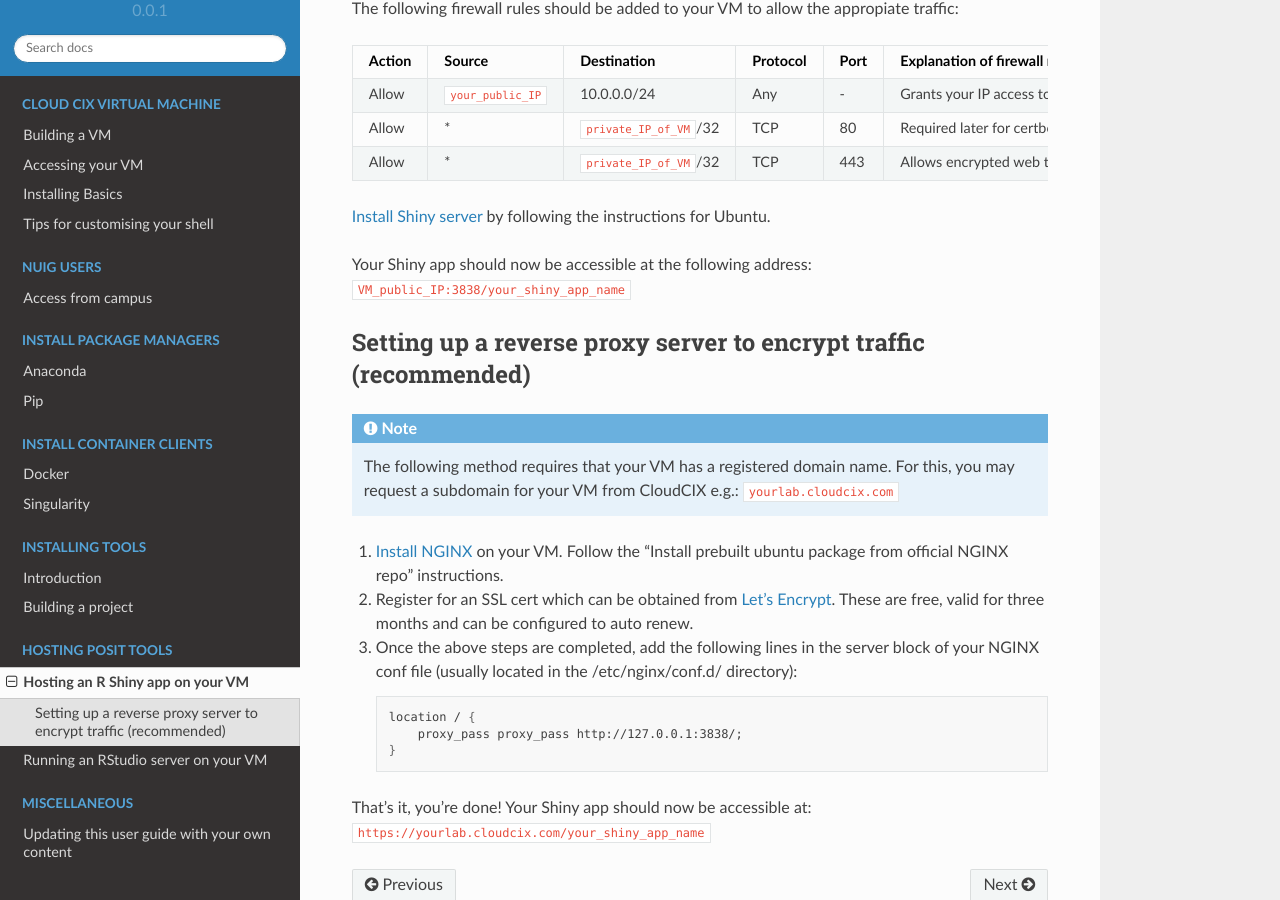
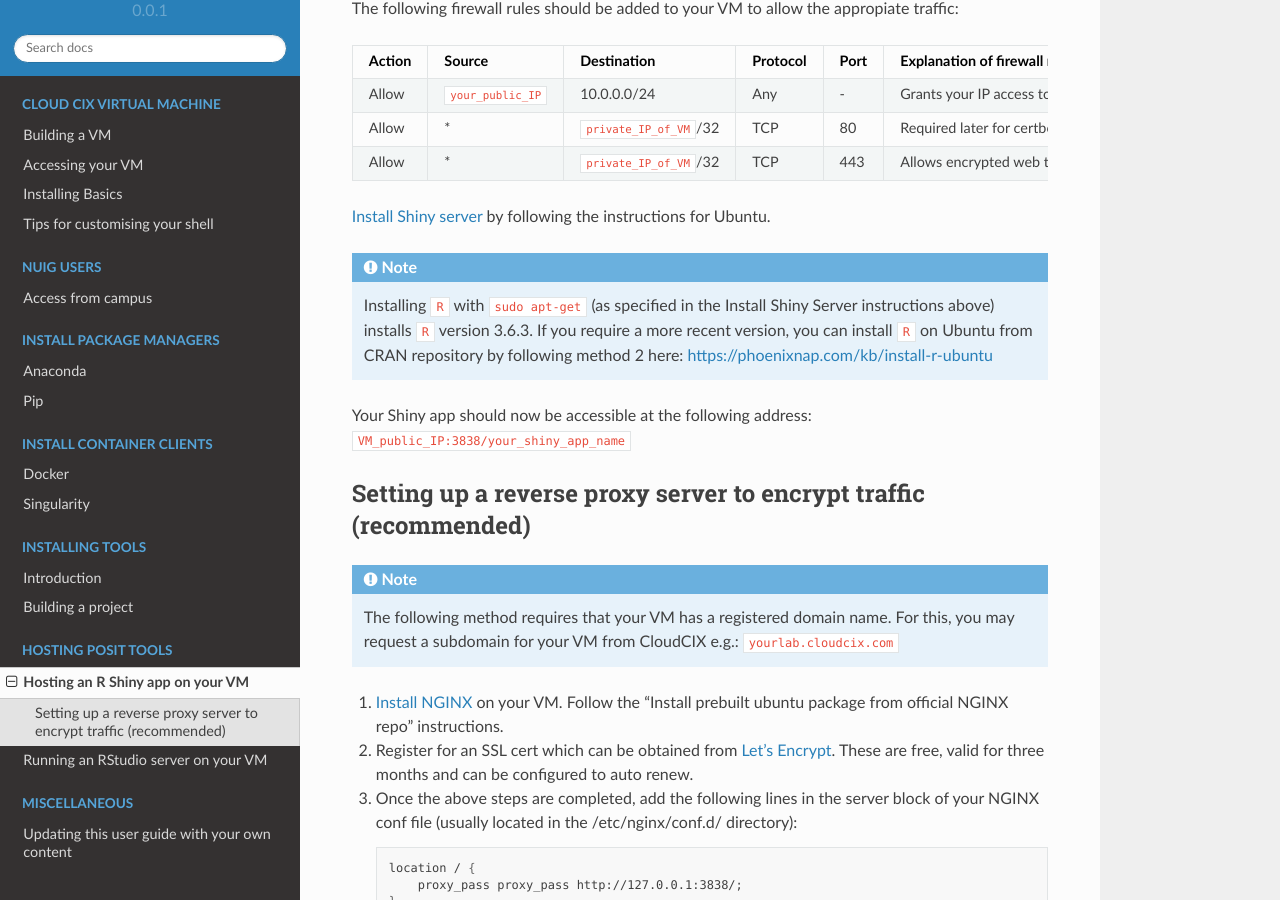
Before and after one commit to BarryDigby/Cloud_CIX, a Sphinx documentation site: the page built from docs/source/man_pages/hosting_rshiny_app.rst, in a window 1280 px wide and 900 px high, scrolled down 307 px. Built offline with Sphinx 7.4.7 and the Read the Docs theme 2.0.0, drawn with Linux system fonts in a browser that asks for light colours.

Commit message:
Updated R documentation

```diff
--- a/docs/source/man_pages/hosting_rshiny_app.rst
+++ b/docs/source/man_pages/hosting_rshiny_app.rst
@@ -15,6 +15,10 @@ Allow  \*                 ``private_IP_of_VM``/32 TCP      443  Allows encrypted
 ====== ================== ======================= ======== ==== ====================================================================================
 
 `Install Shiny server <https://posit.co/download/shiny-server/>`_ by following the instructions for Ubuntu.
+
+.. note::
+  Installing ``R`` with ``sudo apt-get`` (as specified in the Install Shiny Server instructions above) installs ``R`` version 3.6.3.
+  If you require a more recent version, you can install ``R`` on Ubuntu from CRAN repository by following method 2 here: https://phoenixnap.com/kb/install-r-ubuntu
 
 Your Shiny app should now be accessible at the following address: ``VM_public_IP:3838/your_shiny_app_name``
 
```
